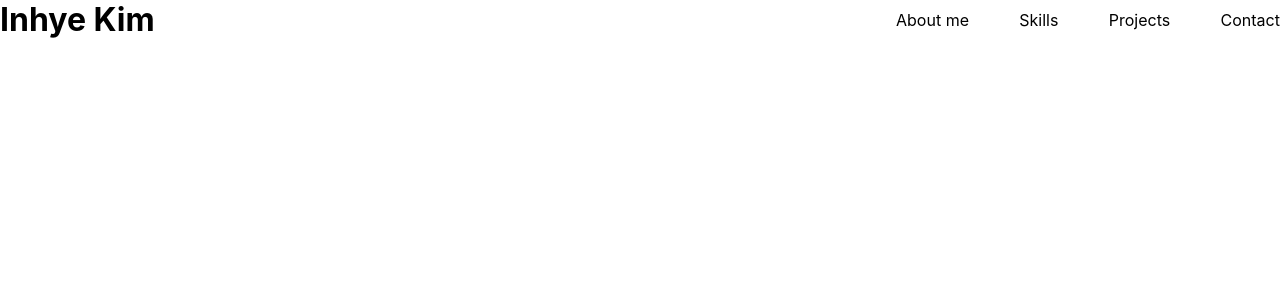
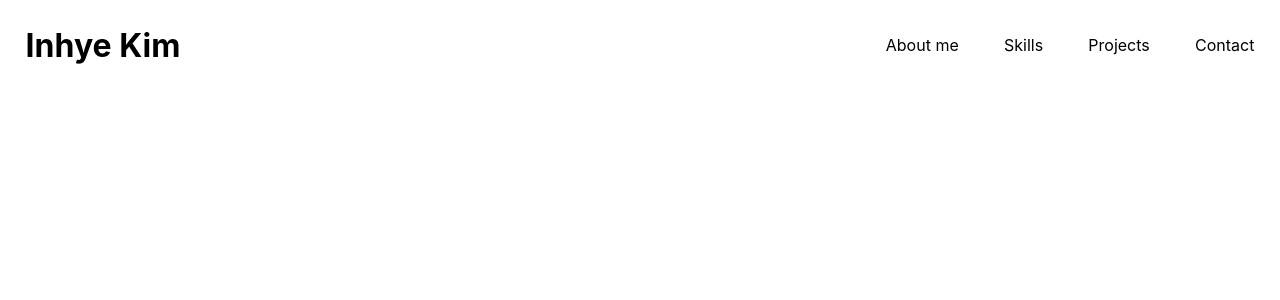
Before and after one commit to ene8255/my-portfolio, a React (Create React App) app: page / in a window 1280 px wide. Shown: the top 300 px of the page. Built offline with nearby package versions, Linux system fonts and the light colour scheme.

Commit message:
폴더 추가

```diff
--- a/src/App.css
+++ b/src/App.css
@@ -7,6 +7,7 @@ header {
   position: fixed;
   top: 0;
   left: 0;
+  padding: 2%;
 }
 
 nav {
--- a/src/App.js
+++ b/src/App.js
@@ -1,10 +1,12 @@
 import './App.css';
 import Header from './components/include/Header';
+import Main from './components/Main';
 
 function App() {
   return (
     <div className="App">
       <Header />
+      <Main />
     </div>
   );
 }
--- /dev/null
+++ b/src/components/Main/index.js
@@ -0,0 +1,11 @@
+import React from 'react';
+
+function Main() {
+    return (
+        <div className='divBox'>
+
+        </div>
+    );
+}
+
+export default Main;
```
